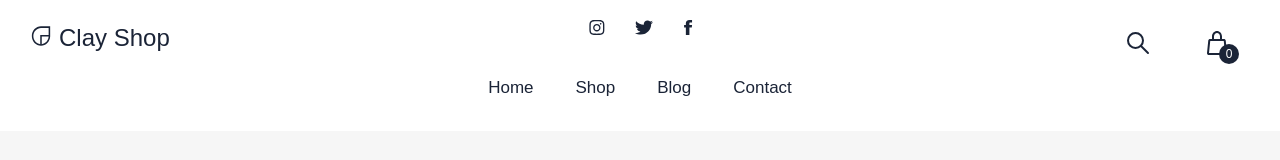
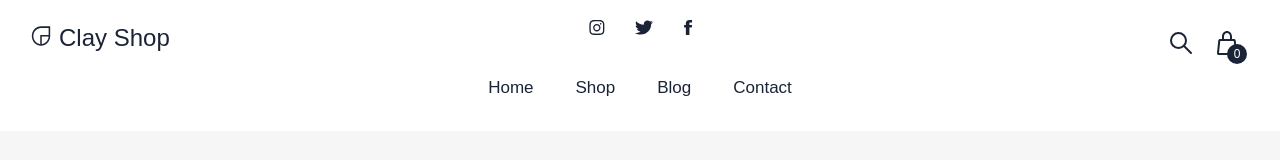
Before and after one commit to lora-milcheva/clay-shop, a React (Create React App) app: page /product/1 in a window 1280 px wide. Shown: the top 160 px of the page. Built offline with nearby package versions, Linux system fonts and the light colour scheme; a web font is replaced by a local one.

Commit message:
Small changes

```diff
--- a/src/components/ui/cart/CartItem.jsx
+++ b/src/components/ui/cart/CartItem.jsx
@@ -30,9 +30,11 @@ const CartItem = (props) => {
                 <p>${(price * quantity).toFixed(2)}</p>
             </div>
 
-            <button className='btn xs' onClick={() => removeFromCart(id, size)}>
-                X
-            </button>
+            <div className='cart-item__remove'>
+                <button className='btn xs' onClick={() => removeFromCart(id, size)}>
+                    X
+                </button>
+            </div>
         </div>
     )
 }
--- a/src/styles/components/_cart-item.scss
+++ b/src/styles/components/_cart-item.scss
@@ -70,4 +70,10 @@
 		text-align: right;
 	}
 
+	&__remove {
+		display: flex;
+		align-items: center;
+		justify-content: end;
+	}
+
 }
--- a/src/styles/layout/_header.scss
+++ b/src/styles/layout/_header.scss
@@ -34,7 +34,10 @@
 	&__icons {
 		justify-self: end;
 		display: flex;
-		gap: 1.3rem;
+
+		.btn {
+			padding: 1rem;
+		}
 
 		.cart-btn {
 			position: relative;
@@ -44,7 +47,7 @@
 			position: absolute;
 			right: 0;
 			bottom: 0;
-			transform: translate(-1rem, -0.5rem);
+			transform: translate(-0.2rem, -0.5rem);
 			display: grid;
 			align-items: center;
 			justify-content: center;
--- a/src/styles/pages/_cart.scss
+++ b/src/styles/pages/_cart.scss
@@ -32,6 +32,6 @@
 	&__footer {
 		display: flex;
 		justify-content: space-between;
-		padding: 2rem 3.5rem;
+		padding: 2rem 5rem;
 	}
 }
```
